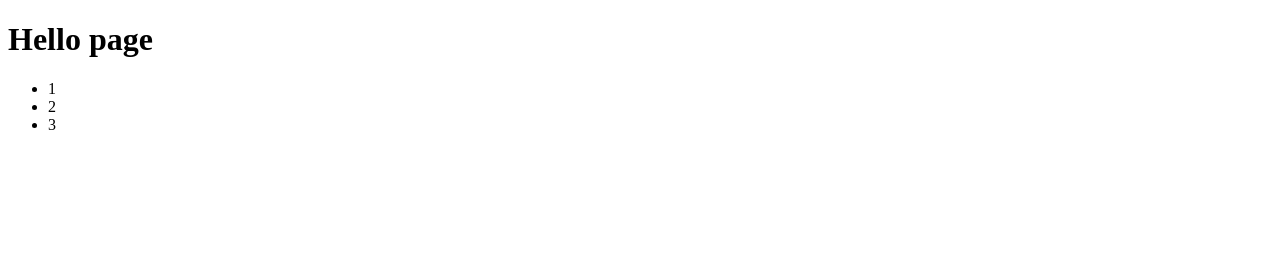
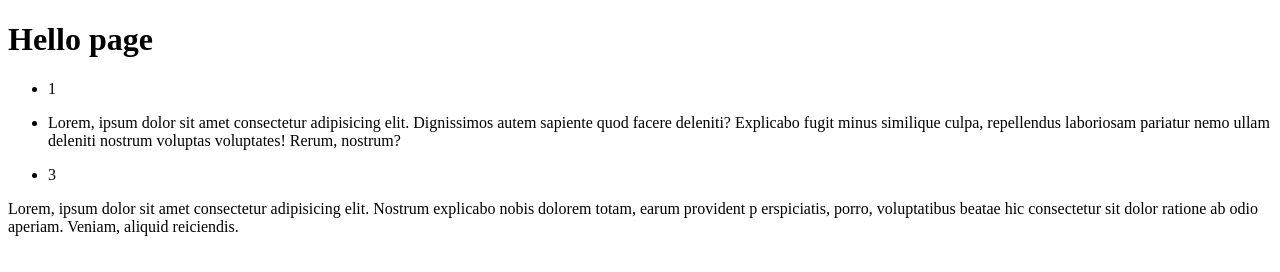
Before and after one commit to Mirde-Github/practice, a plain HTML site: page index.html in a window 1280 px wide. Drawn offline with Linux system fonts and the light colour scheme.

Commit message:
added para

```diff
--- a/index.html
+++ b/index.html
@@ -10,9 +10,16 @@
     <h1>Hello page</h1>
     <ul>
         <li>1</li>
-        <li>2</li>
+        <li><p>Lorem, ipsum dolor sit amet consectetur adipisicing elit. Dignissimos autem sapiente quod facere deleniti? Explicabo
+            fugit minus similique culpa, repellendus laboriosam pariatur nemo ullam deleniti nostrum voluptas voluptates! Rerum, nostrum?</p></li>
         <li>3</li>
     </ul>
-
+    <!-- i add the file and commit it but before pushing to github i
+    remember i forgot the aside section so i will update then i have to again go through
+    add file commit then push to github  -->
+<aside>
+    <p>Lorem, ipsum dolor sit amet consectetur adipisicing elit. Nostrum explicabo nobis dolorem totam, earum provident p
+        erspiciatis, porro, voluptatibus beatae hic consectetur sit dolor ratione ab odio aperiam. Veniam, aliquid reiciendis.</p>
+</aside>
 </body>
 </html>
```
